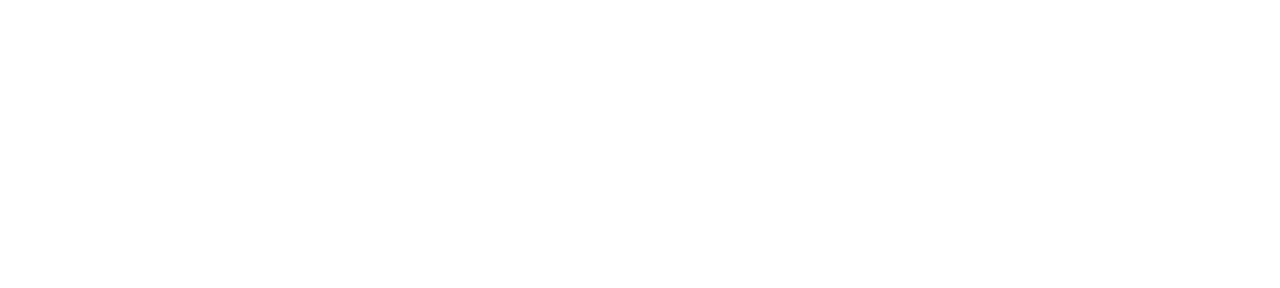
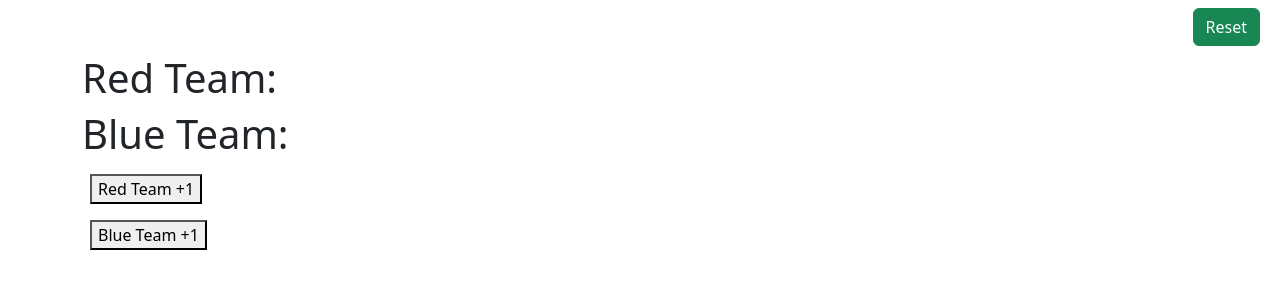
Before and after one commit to Jeromeo2077/Day6-Scoreboard, a plain HTML site: page index.html in a window 1280 px wide. Drawn offline with nearby package versions, Linux system fonts and the light colour scheme.

Commit message:
Rough Header Main Design and Reset Button Functionality

```diff
--- a/index.html
+++ b/index.html
@@ -4,30 +4,57 @@
 <head>
   <meta charset="UTF-8">
   <meta name="viewport" content="width=device-width, initial-scale=1.0">
-  <title>Document</title>
+  <title>Scoreboard</title>
 
+  <link href="https://cdn.jsdelivr.net/npm/bootstrap@5.3.2/dist/css/bootstrap.min.css" rel="stylesheet"
+    integrity="sha384-T3c6CoIi6uLrA9TneNEoa7RxnatzjcDSCmG1MXxSR1GAsXEV/Dwwykc2MPK8M2HN" crossorigin="anonymous">
+  <script src="https://cdn.jsdelivr.net/npm/bootstrap@5.3.2/dist/js/bootstrap.bundle.min.js"
+    integrity="sha384-C6RzsynM9kWDrMNeT87bh95OGNyZPhcTNXj1NW7RuBCsyN/o0jlpcV8Qyq46cDfL" crossorigin="anonymous"
+    defer></script>
   <link rel="stylesheet" href="style.css">
 </head>
 
 <body>
 
-  <header>
+  <header class="container-fluid">
     <div class="row">
-      <div class="col">
-
+      <div class="col d-grid m-2 d-md-flex justify-content-md-end">
+        <button onclick="resetTeamScores()" type="button" class="btn btn-success">Reset</button>
       </div>
     </div>
 
   </header>
 
-  <main>
+  <main class="container">
+    <div class="row">
+      <div class="col">
+        <h1>Red Team:</h1>
+      </div>
+    </div>
+
+    <div class="row">
+      <div class="col">
+        <h1>Blue Team:</h1>
+      </div>
+    </div>
+
+    <div class="row">
+      <div class="col d-grid m-2 d-md-flex">
+        <button>Red Team +1</button>
+      </div>
+    </div>
+    <div class="col d-grid m-2 d-md-flex">
+      <button>Blue Team +1</button>
+    </div>
 
   </main>
 
-  <footer>
+  <footer class="container">
 
   </footer>
 
+
+  <script src="index.js" defer></script>
 </body>
 
 </html>
--- a/index.js
+++ b/index.js
@@ -0,0 +1,11 @@
+//Variables for Team Scores
+let redTeamScore = 0
+let blueTeamScore = 0
+
+//Reset Function
+
+function resetTeamScores() {
+
+  redTeamScore = 0
+  blueTeamScore = 0
+}
```
